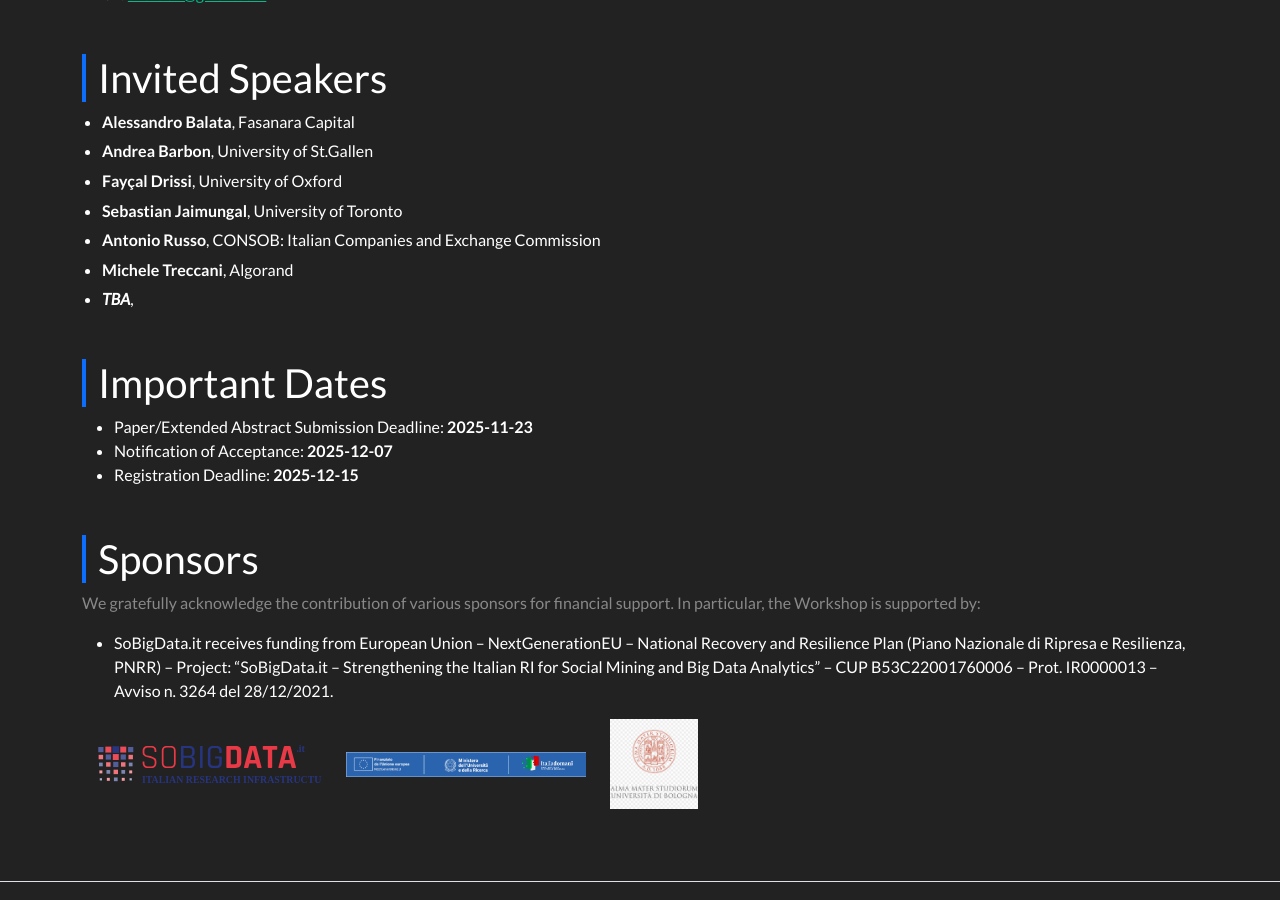
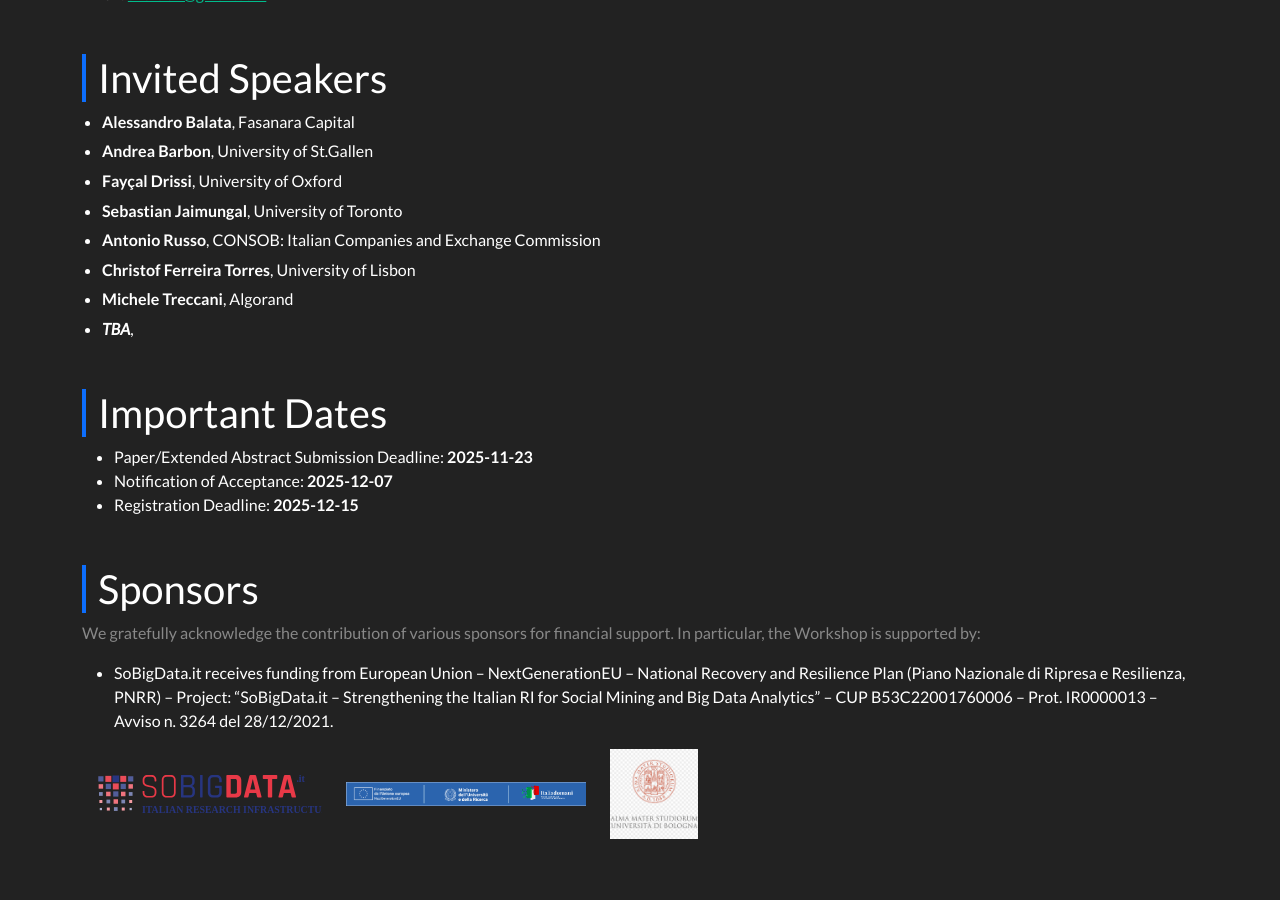
Before and after one commit to sns-defi/sns-defi.github.io, a Jekyll site: the page built from index.md, in a window 1280 px wide and 900 px high, scrolled down 896 px. Built offline with Jekyll 4.4.1, drawn with Linux system fonts in a browser that asks for light colours; nearby versions of some CDN libraries.

Commit message:
Update speakers.yml

```diff
--- a/_data/speakers.yml
+++ b/_data/speakers.yml
@@ -28,6 +28,12 @@
   bio: |
     <em>TBD</em>.
 
+- name: "Christof Ferreira Torres"
+  affiliation: "University of Lisbon"
+  image: "/assets/img/speakers/torres.jpg"
+  bio: |
+    <em>TBD</em>.
+
 - name: "Michele Treccani"
   affiliation: "Algorand"
   image: "/assets/img/speakers/treccani.jpeg"
```
